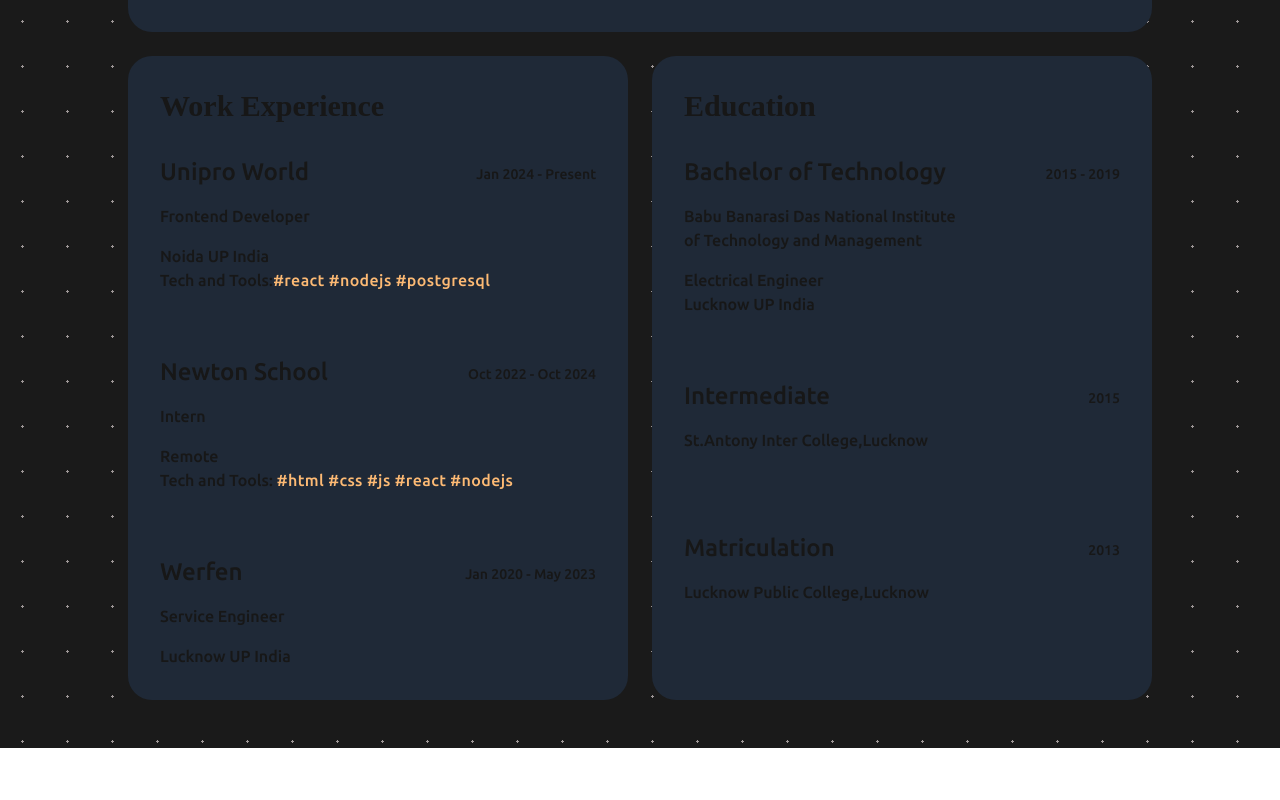
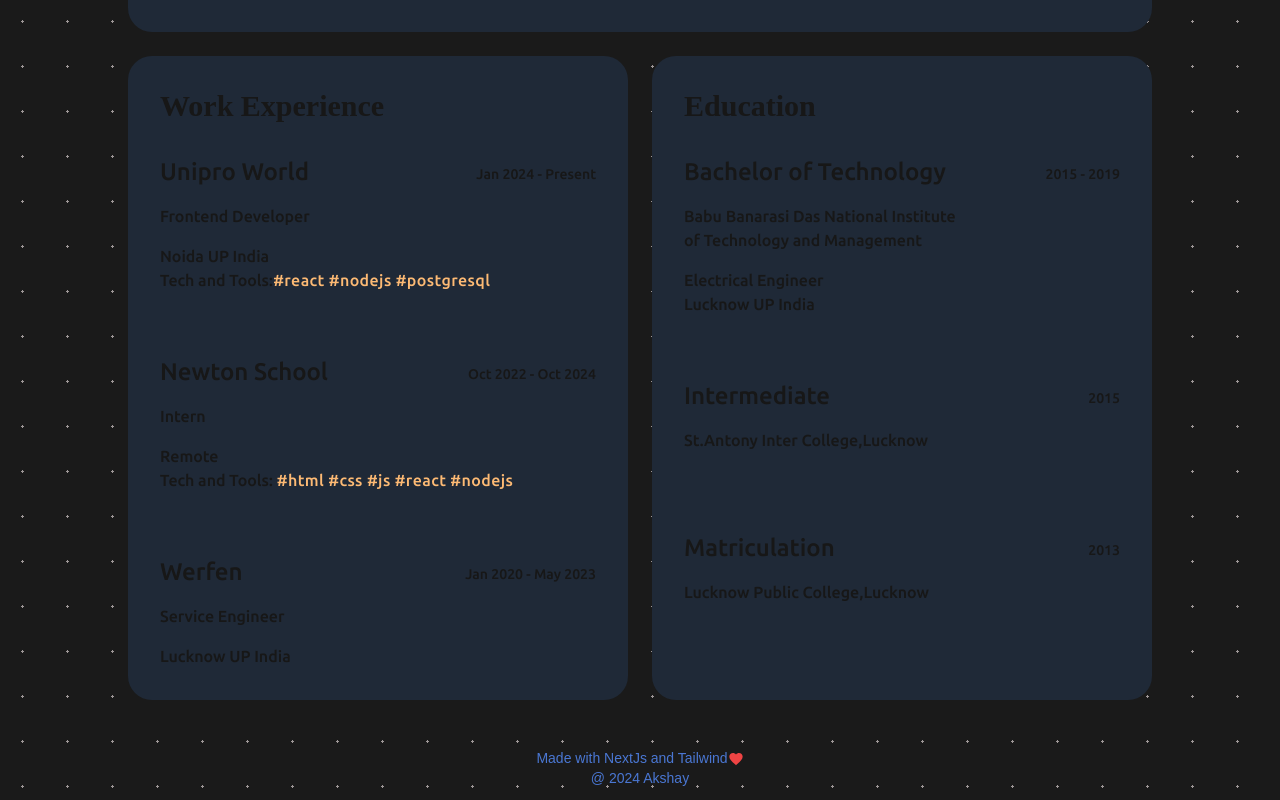
Before and after one commit to singhakshay29/myportfolio, a Next.js app: page /about in a window 1280 px wide. Shown: the part 406-1206 px from the top of the page. Before the commit the page ends 1154 px from the top, so only its background shows below. Built offline with nearby package versions, Linux system fonts and the light colour scheme.

Commit message:
footer added

```diff
--- a/src/app/clientlayout.js
+++ b/src/app/clientlayout.js
@@ -1,4 +1,5 @@
 "use client";
+import Footer from "@/components/footer/footer";
 import "./globals.css";
 import Header from "@/components/Header";
 import React, { useState, createContext, useEffect } from "react";
@@ -33,6 +34,7 @@
             <div className={`${darkMode ? "" : "text-gray-700"}`}>
               {children}
             </div>
+            <Footer/>
           </div>
         </DarkModeContext.Provider>
       )}
--- a/src/app/globals.css
+++ b/src/app/globals.css
@@ -61,3 +61,27 @@
   opacity: 1;
   transition: opacity 0.5s ease-in;
 }
+
+@keyframes colorChange {
+  0% {
+      color: #d34a4a;
+      /* Start color */
+  }
+
+  50% {
+      color: #ffe3a4;
+      /* Mid-transition color */
+  }
+
+  100% {
+      color: #4a77d3;
+      /* End color */
+  }
+}
+
+.glow {
+  animation-name: colorChange;
+  animation-duration: 2s;
+  animation-iteration-count: infinite;
+  animation-direction: alternate;
+}
--- /dev/null
+++ b/src/components/footer/Footer.js
@@ -0,0 +1,22 @@
+import React from "react";
+
+export default function Footer() {
+  return (
+    <div className="flex flex-col justify-center">
+      <p className="text-center text-gray-500 text-sm glow">
+        Made with NextJs and Tailwind
+        <svg
+          xmlns="http://www.w3.org/2000/svg"
+          class="inline-block w-4 h-4 text-red-500"
+          viewBox="0 0 24 24"
+          fill="currentColor"
+        >
+          <path d="M12 21.35l-1.45-1.32C5.4 15.36 2 12.28 2 8.5 2 5.42 4.42 3 7.5 3c1.74 0 3.41.81 4.5 2.09C13.09 3.81 14.76 3 16.5 3 19.58 3 22 5.42 22 8.5c0 3.78-3.4 6.86-8.55 11.54L12 21.35z" />
+        </svg>
+      </p>
+      <p className="text-center text-gray-500 text-sm pb-3 glow">
+        &#64; 2024 Akshay
+      </p>
+    </div>
+  );
+}
```
